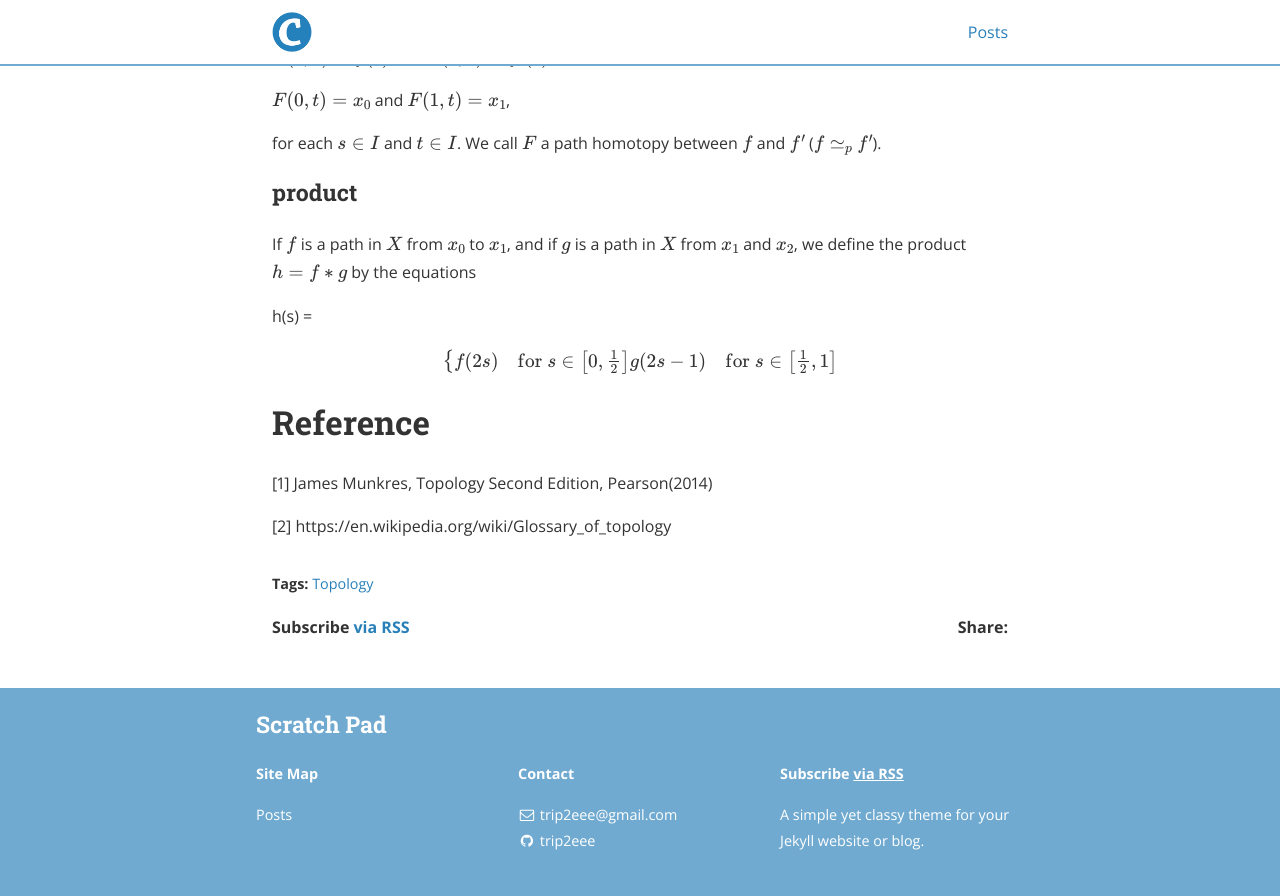
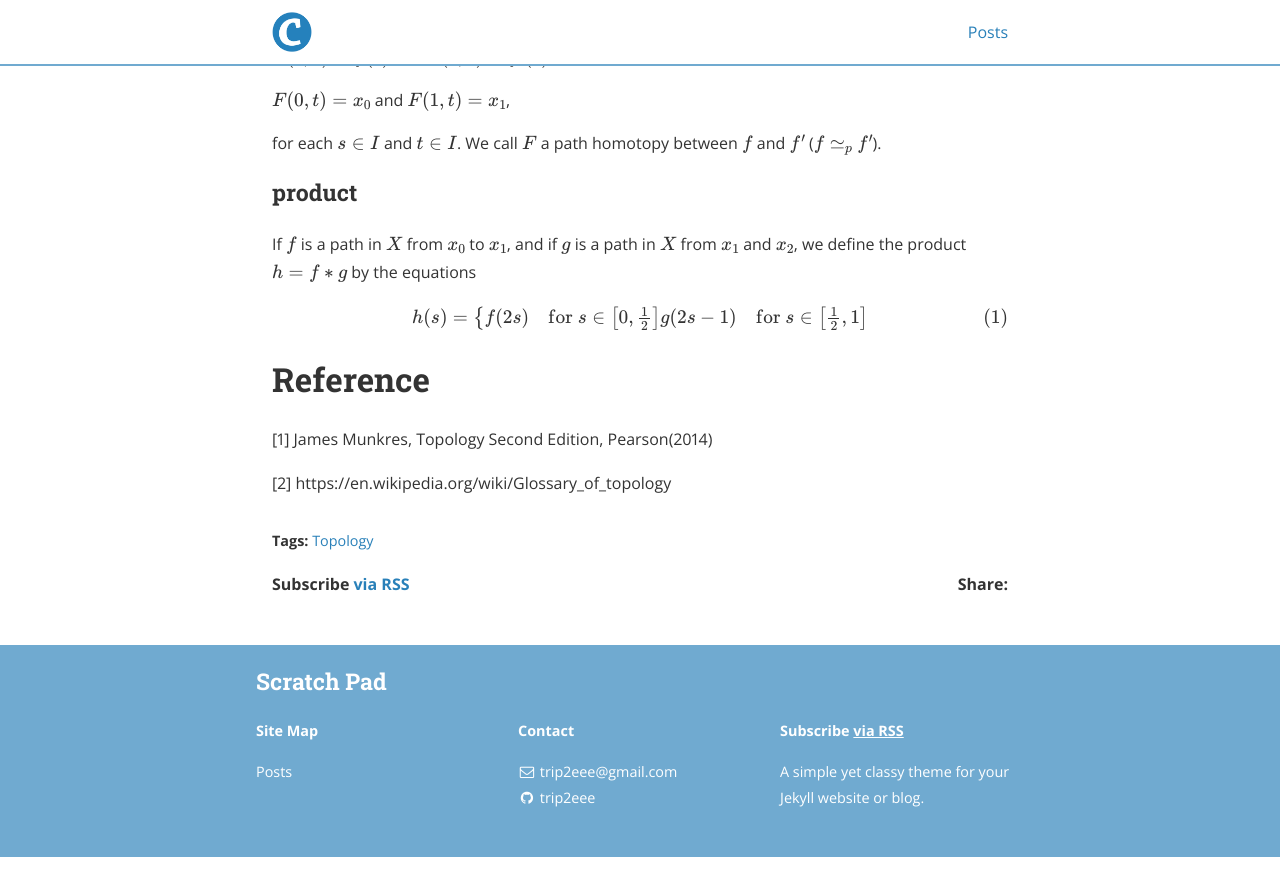
Before and after one commit to trip2eee/trip2eee.github.io, a Jekyll site: the page built from _posts/2022-10-21-Glossary-of-topology.md, in a window 1280 px wide and 900 px high, scrolled down 3164 px. Shown: the top 896 px of the window. Built offline with Jekyll 4.4.1, drawn with Linux system fonts in a browser that asks for light colours; nearby versions of some CDN libraries; formulas are drawn with MathJax 3; after the commit the page ends 4021 px from its top, so only the background shows below that.

Commit message:
glossary of topology

```diff
--- a/_posts/2022-10-21-Glossary-of-topology.md
+++ b/_posts/2022-10-21-Glossary-of-topology.md
@@ -98,11 +98,11 @@ for each $s \in I$ and $t \in I$. We call $F$ a path homotopy between $f$ and $f
 ### product
 If $f$ is a path in $X$ from $x_0$ to $x_1$, and if $g$ is a path in $X$ from $x_1$ and $x_2$, we define the product $h = f*g$ by the equations
 
-h(s) =
+\begin{align}h(s) =
 \begin{cases}
 	f(2s) & \text{for } s \in \left[0, \frac{1}{2} \right] \\
 	g(2s-1) & \text{for } s \in \left[\frac{1}{2}, 1\right]
-\end{cases}
+\end{cases}\end{align}
 
 # Reference
 [1] James Munkres, Topology Second Edition, Pearson(2014)
```
